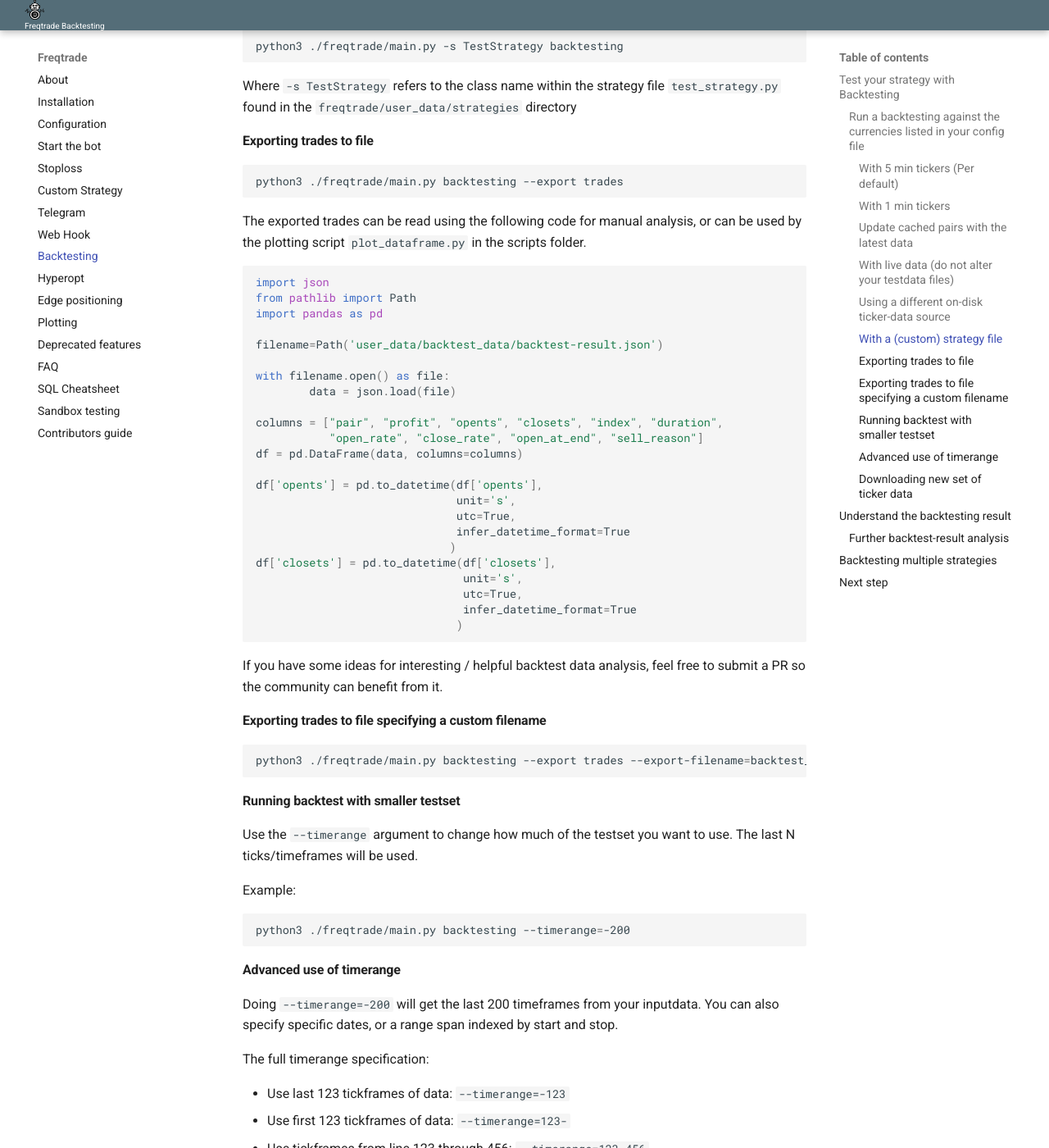
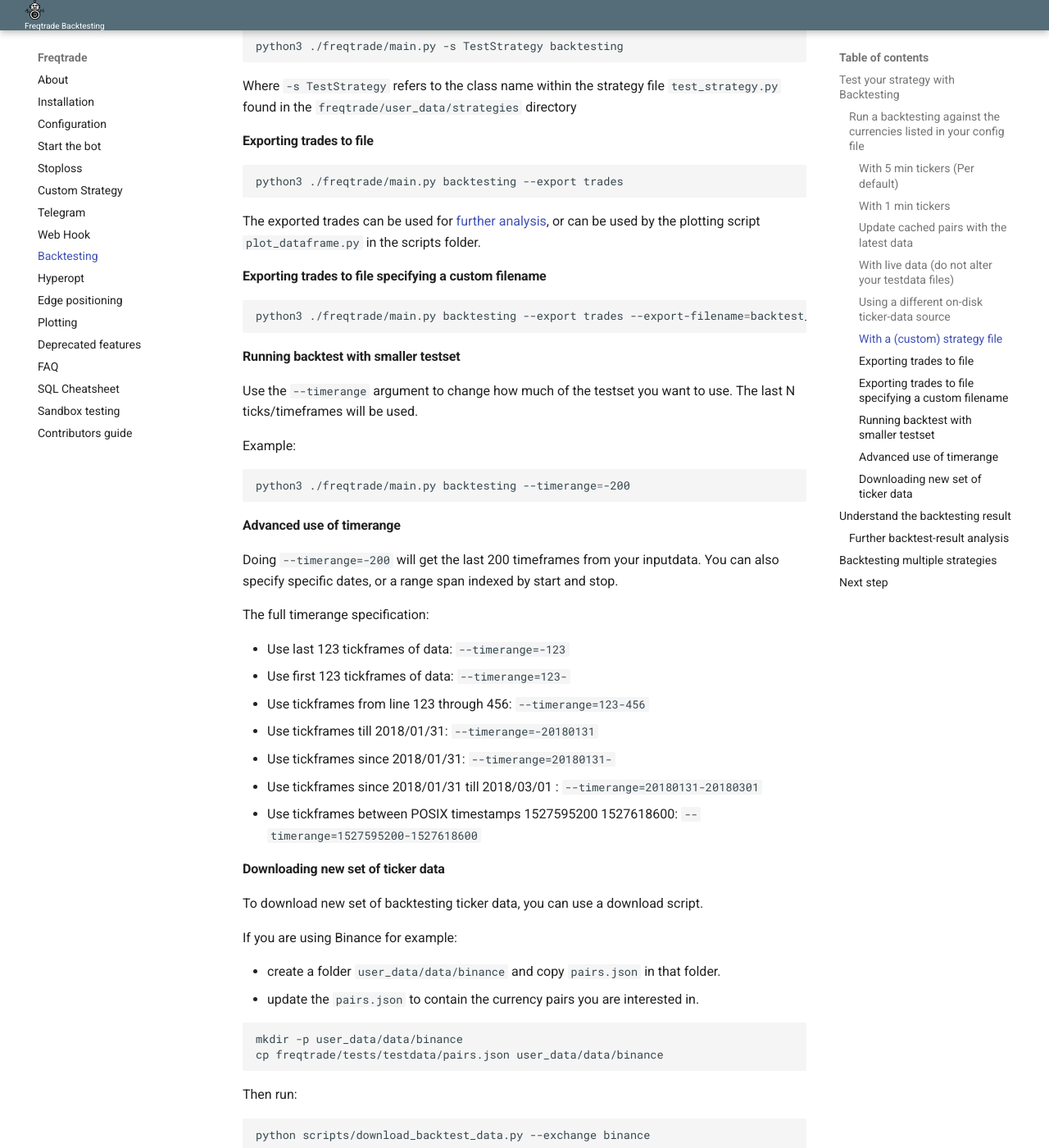
Before and after one commit to jacksonmori755/Crypto-trading-bot, an MkDocs documentation site: the page built from docs/backtesting.md, in a window 1280 px wide and 1400 px high, scrolled down 1135 px. Shown: the whole window at 82% size. Built offline with MkDocs 1.6.1 and Material for MkDocs 9.7.7, drawn with Linux system fonts in a browser that asks for light colours; some of the changed text lies outside the part shown.

Commit message:
Remove duplicate backtest-result-analysi documentation

````diff
--- a/docs/backtesting.md
+++ b/docs/backtesting.md
@@ -65,35 +65,7 @@ Where `-s TestStrategy` refers to the class name within the strategy file `test_
 python3 ./freqtrade/main.py backtesting --export trades
 ```
 
-The exported trades can be read using the following code for manual analysis, or can be used by the plotting script `plot_dataframe.py` in the scripts folder.
-
-``` python
-import json
-from pathlib import Path
-import pandas as pd
-
-filename=Path('user_data/backtest_data/backtest-result.json')
-
-with filename.open() as file:
-        data = json.load(file)
-
-columns = ["pair", "profit", "opents", "closets", "index", "duration",
-           "open_rate", "close_rate", "open_at_end", "sell_reason"]
-df = pd.DataFrame(data, columns=columns)
-
-df['opents'] = pd.to_datetime(df['opents'],
-                              unit='s',
-                              utc=True,
-                              infer_datetime_format=True
-                             )
-df['closets'] = pd.to_datetime(df['closets'],
-                               unit='s',
-                               utc=True,
-                               infer_datetime_format=True
-                              )
-```
-
-If you have some ideas for interesting / helpful backtest data analysis, feel free to submit a PR so the community can benefit from it.
+The exported trades can be used for [further analysis](#further-backtest-result-analysis), or can be used by the plotting script `plot_dataframe.py` in the scripts folder.
 
 #### Exporting trades to file specifying a custom filename
 
````
Also changed, not shown: other parts of docs/backtesting.md (+2 -0 lines).
